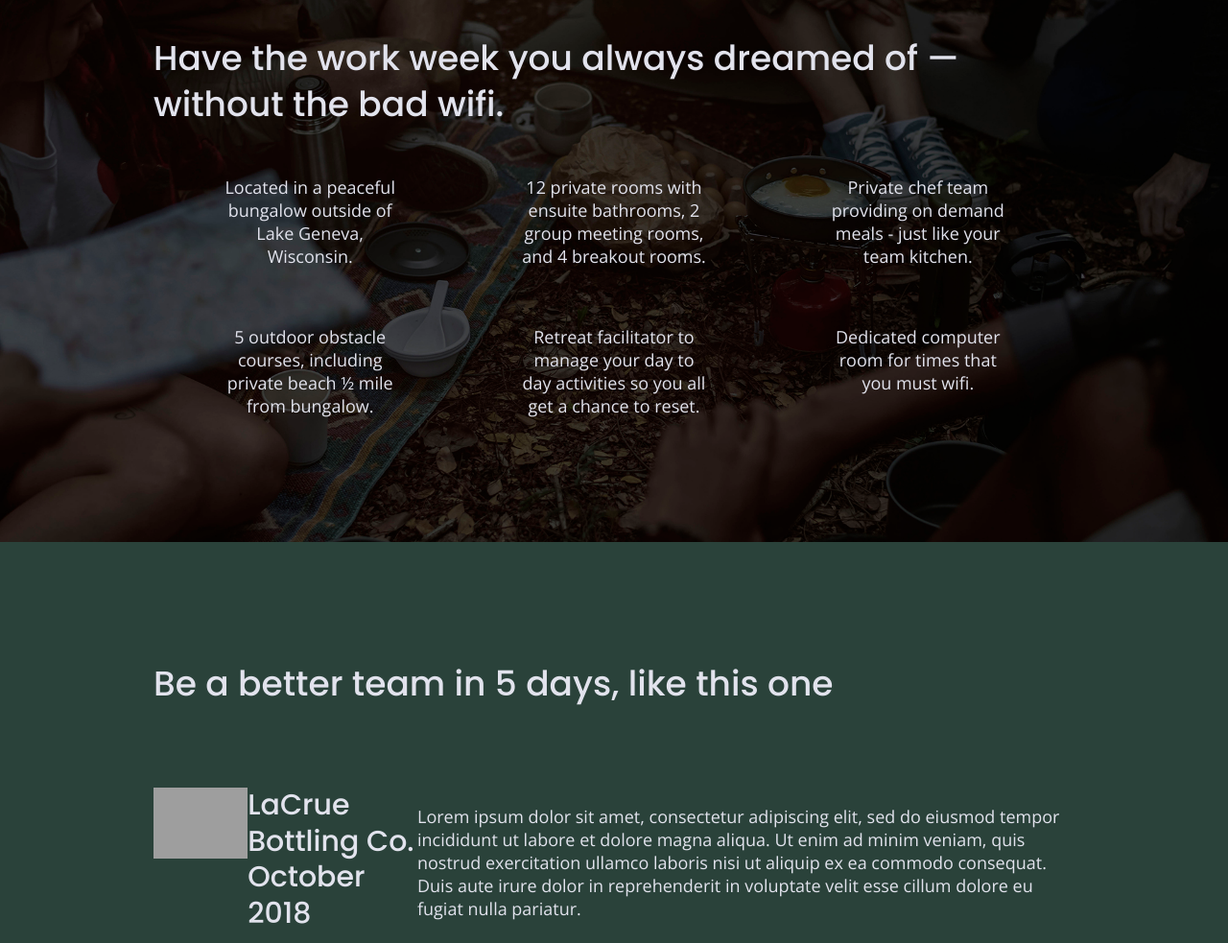
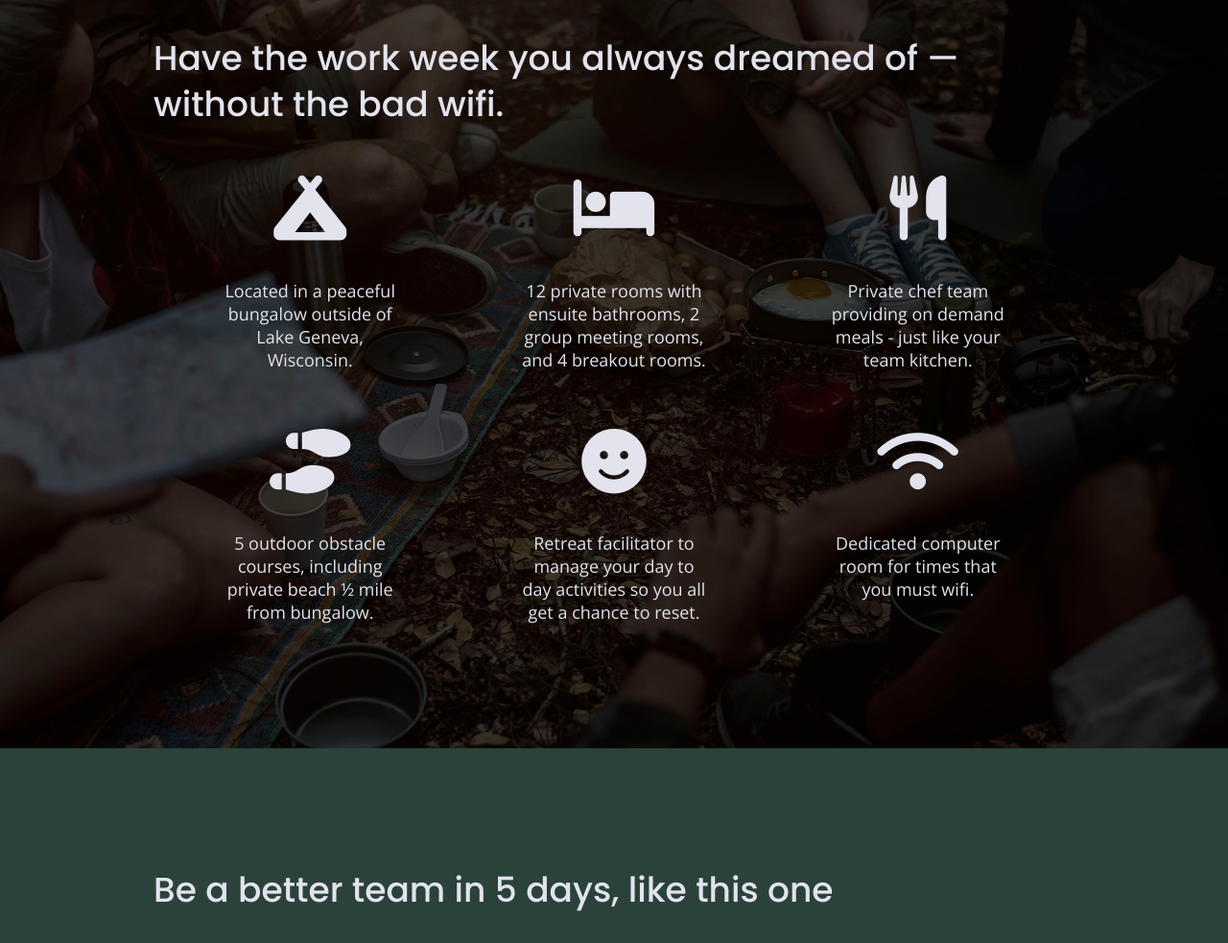
Before and after one commit to Eduardo-SP/unplugged-project, a website built with Parcel: page index.html in a window 1280 px wide. Shown: the part 987-1970 px from the top of the page at 96% size. Built offline with nearby package versions, Linux system fonts and the light colour scheme; grey boxes are pictures that could not be loaded.

Commit message:
icons added

```diff
--- a/css/main.css
+++ b/css/main.css
@@ -292,7 +292,10 @@ input[type=button] {
   display: flex;
   justify-content: center;
 }
-
+.features i {
+	font-size: 3.75em;
+    margin-bottom: 40px;
+}
 .features h2 {
   margin-bottom: 60px;
 }
--- a/index.html
+++ b/index.html
@@ -14,13 +14,14 @@
   <!-- Google Fonts -->
   <link href="https://fonts.googleapis.com/css?family=Open+Sans:400,700|Poppins:500,700" rel="stylesheet">
 
+
   <link rel="manifest" href="site.webmanifest">
   <link rel="apple-touch-icon" href="icon.png">
   <!-- Place favicon.ico in the root directory -->
 
   <link rel="stylesheet" href="css/normalize.css">
   <link rel="stylesheet" href="css/main.css">
-
+  <script src="https://kit.fontawesome.com/87be54a28a.js" crossorigin="anonymous"></script>
   <meta name="theme-color" content="#fafafa">
 </head>
 
@@ -63,31 +64,31 @@
         <h2>Have the work week you always dreamed of — without the bad wifi.</h2>
         <div class="features-items">
           <article>
-            <p class="fontawesome-icon"></p>
+            <p class="fontawesome-icon"><i class="fas fa-campground"></i></p>
             <p class="features-item-description">Located in a peaceful bungalow outside of Lake Geneva, Wisconsin.</p>
           </article>
           <article>
-            <p class="fontawesome-icon"></p>
+            <p class="fontawesome-icon"><i class="fas fa-bed"></i></p>
             <p class="features-item-description">12 private rooms with ensuite bathrooms, 2 group meeting rooms, and 4
               breakout rooms.</p>
           </article>
           <article>
-            <p class="fontawesome-icon"></p>
+            <p class="fontawesome-icon"><i class="fas fa-utensils"></i></p>
             <p class="features-item-description">Private chef team providing on demand meals - just like your team
               kitchen.</p>
           </article>
           <article>
-            <p class="fontawesome-icon"></p>
+            <p class="fontawesome-icon"><i class="fas fa-shoe-prints"></i></p>
             <p class="features-item-description">5 outdoor obstacle courses, including private beach ½ mile from
               bungalow.</p>
           </article>
           <article>
-            <p class="fontawesome-icon"></p>
+            <p class="fontawesome-icon"><i class="fas fa-smile"></i></p>
             <p class="features-item-description">Retreat facilitator to manage your day to day activities so you all get
               a chance to reset.</p>
           </article>
           <article>
-            <p class="fontawesome-icon"></p>
+            <p class="fontawesome-icon"><i class="fas fa-wifi"></i></p>
             <p class="features-item-description">Dedicated computer room for times that you must wifi.</p>
           </article>
         </div>
```
Also changed, not shown: about/index.html (+1 -1 lines), faq/index.html (+2 -1 lines).
